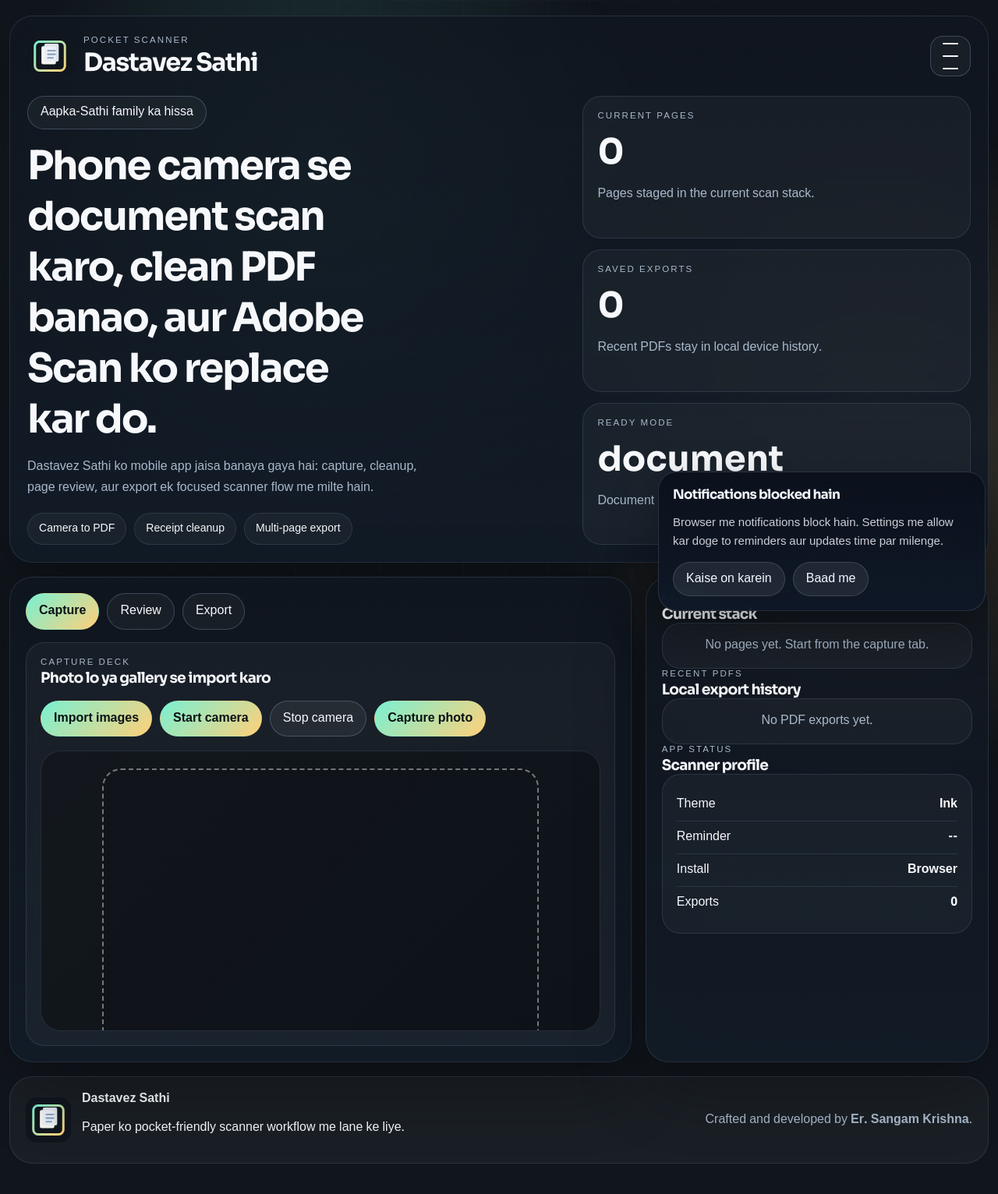
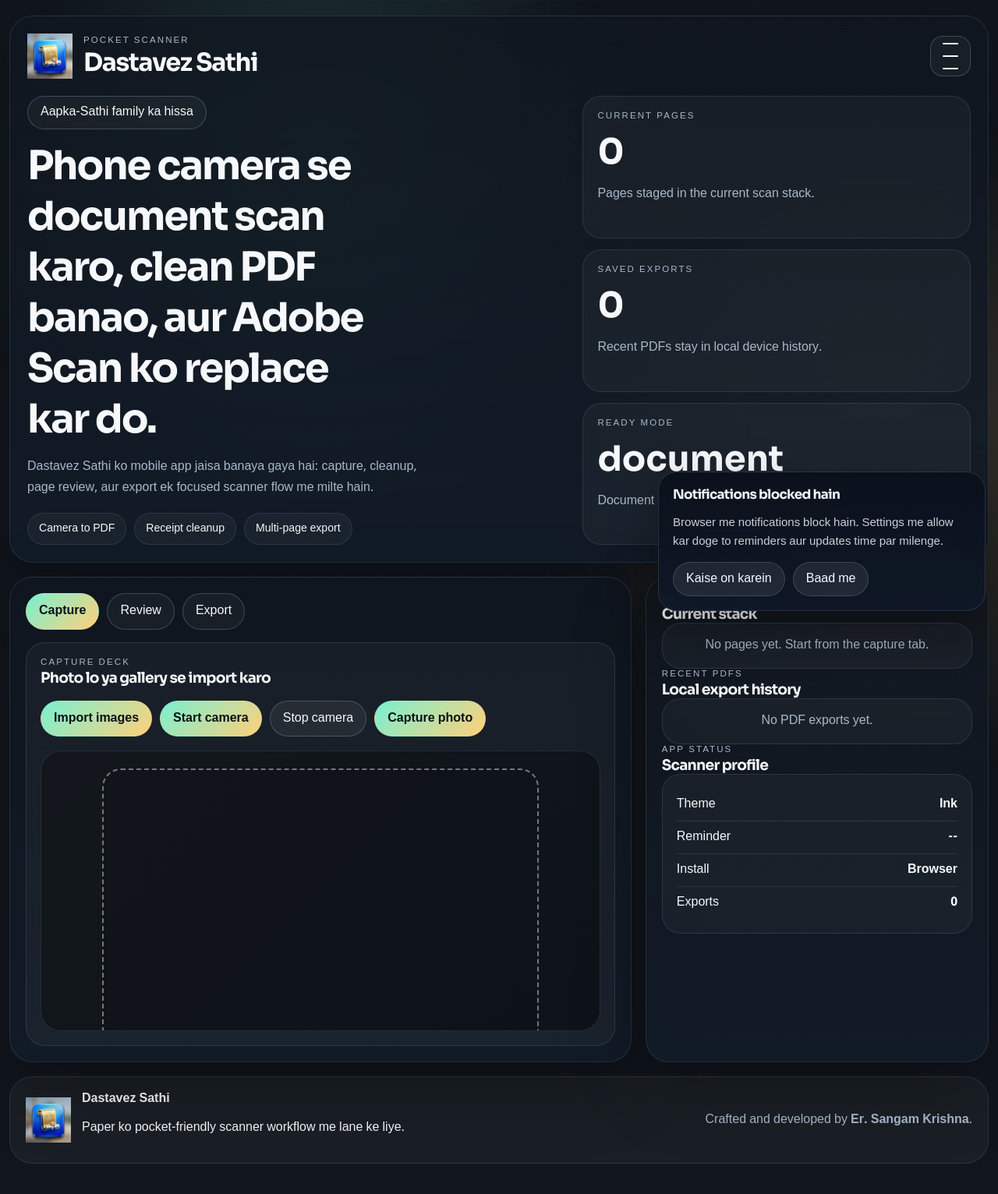
Before and after one commit to SnakeEye-sudo/Dastavez-Sathi, a website: page index.html in a window 1280 px wide. Shown: the whole page at 78% size. Drawn offline with Linux system fonts and the light colour scheme.

Commit message:
chore: premium branding upgrade (PWA icons and hub synchronization)

```diff
--- a/index.html
+++ b/index.html
@@ -9,7 +9,7 @@
   <link rel="preconnect" href="https://fonts.googleapis.com">
   <link rel="preconnect" href="https://fonts.gstatic.com" crossorigin>
   <link href="https://fonts.googleapis.com/css2?family=Noto+Sans+Devanagari:wght@400;500;600;700;800&family=Sora:wght@400;600;700;800&display=swap" rel="stylesheet">
-  <link rel="icon" href="favicon.svg" type="image/svg+xml">
+  <link rel="icon" type="image/png" href="logo.png">
   <link rel="manifest" href="manifest.json">
   <link rel="stylesheet" href="styles.css">
 </head>
@@ -69,7 +69,7 @@
     <header class="hero">
       <div class="hero-top">
         <div class="brand-wrap">
-          <img src="logo.svg" alt="Dastavez Sathi logo" class="brand-logo">
+          <img src="logo.png" alt="Dastavez Sathi logo" class="brand-logo">
           <div>
             <p class="hero-tag">Pocket scanner</p>
             <h1>Dastavez Sathi</h1>
@@ -249,7 +249,7 @@
 
     <footer class="site-footer">
       <div class="footer-brand">
-        <img src="logo.svg" alt="Dastavez Sathi logo">
+        <img src="logo.png" alt="Dastavez Sathi logo">
         <div>
           <strong>Dastavez Sathi</strong>
           <p>Paper ko pocket-friendly scanner workflow me lane ke liye.</p>
```
Also changed, not shown: logo.png (added), manifest.json.
